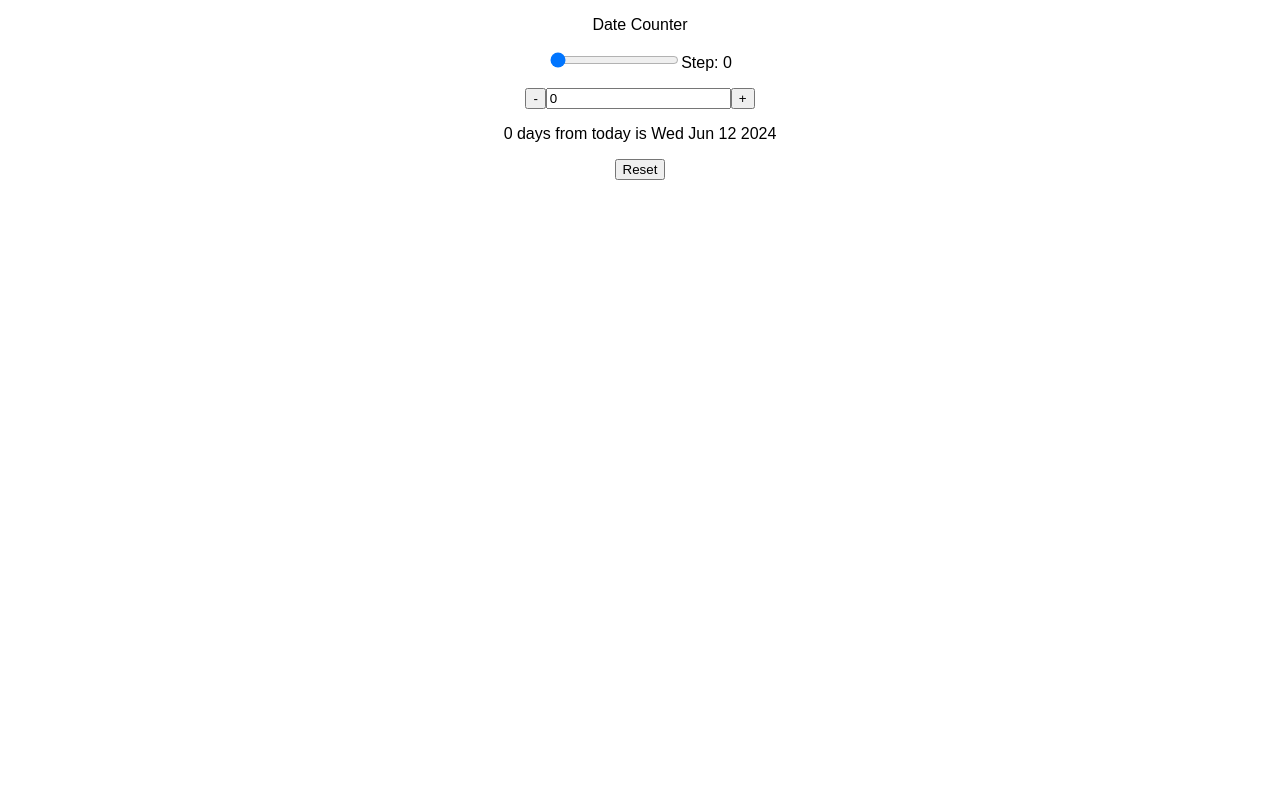
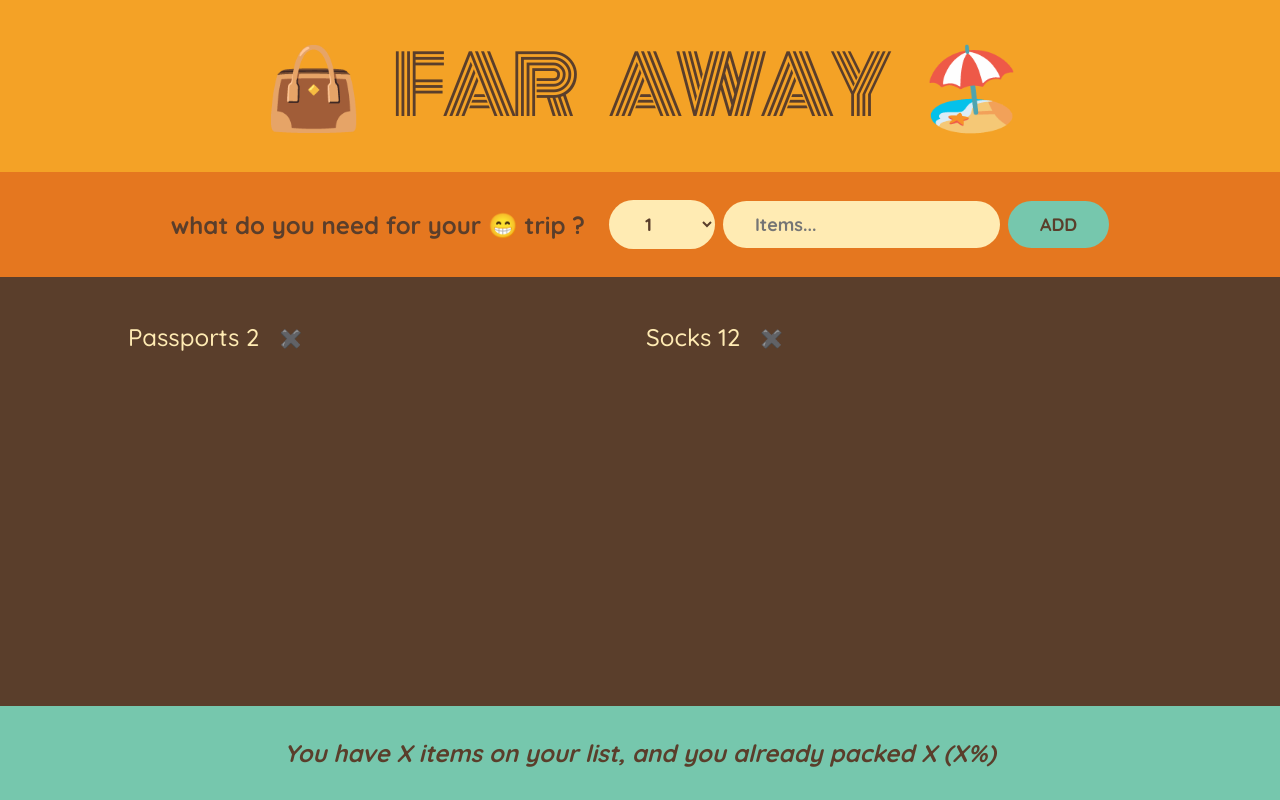
Before and after one commit to amontalvodiaz/poc-master-react, a React (Create React App) app: page / in a window 1280 px wide. Built offline with nearby package versions, Linux system fonts and the light colour scheme.

Commit message:
claning code for clock counter

```diff
--- a/src/App.jsx
+++ b/src/App.jsx
@@ -1,13 +1,14 @@
-import Clock from "./challenges/Clock";
+import TravelList from "./exercise/TravelList";
 
 function App() {
   return (
     <div className="app">
       {/*
+
+      <FlashCards />
+      <Clock />
+      */}
       <TravelList />
-      <FlashCards />
-      */}
-      <Clock />
     </div>
   );
 }
--- a/src/challenges/Clock/index.jsx
+++ b/src/challenges/Clock/index.jsx
@@ -3,15 +3,15 @@ import "./style.css";
 
 function Clock() {
   const [currentDate, setCurrentDate] = useState(new Date());
-  const [steps, setSteps] = useState(0);
+  const [steps, setSteps] = useState(1);
   const [days, setDays] = useState(0);
 
   const valueUp = (currentValue, addend) => {
-    return +currentValue + +addend;
+    return Number(currentValue) + Number(addend);
   };
 
   const valueDown = (currentValue, subtrahend) => {
-    return +currentValue - +subtrahend;
+    return Number(currentValue) - Number(subtrahend);
   };
 
   const inputStepsOnChangeHandler = (stepsEvent) => {
@@ -41,8 +41,7 @@ function Clock() {
 
   const buttonResetOnClickHandler = () => {
     setDays(0);
-    setSteps(0);
-    setCurrentDate(new Date());
+    setSteps(1);
   };
   return (
     <div className="App">
@@ -51,7 +50,7 @@ function Clock() {
         <input
           type="range"
           max={100}
-          min={0}
+          min={1}
           onChange={inputStepsOnChangeHandler}
           value={steps}
         />
```
